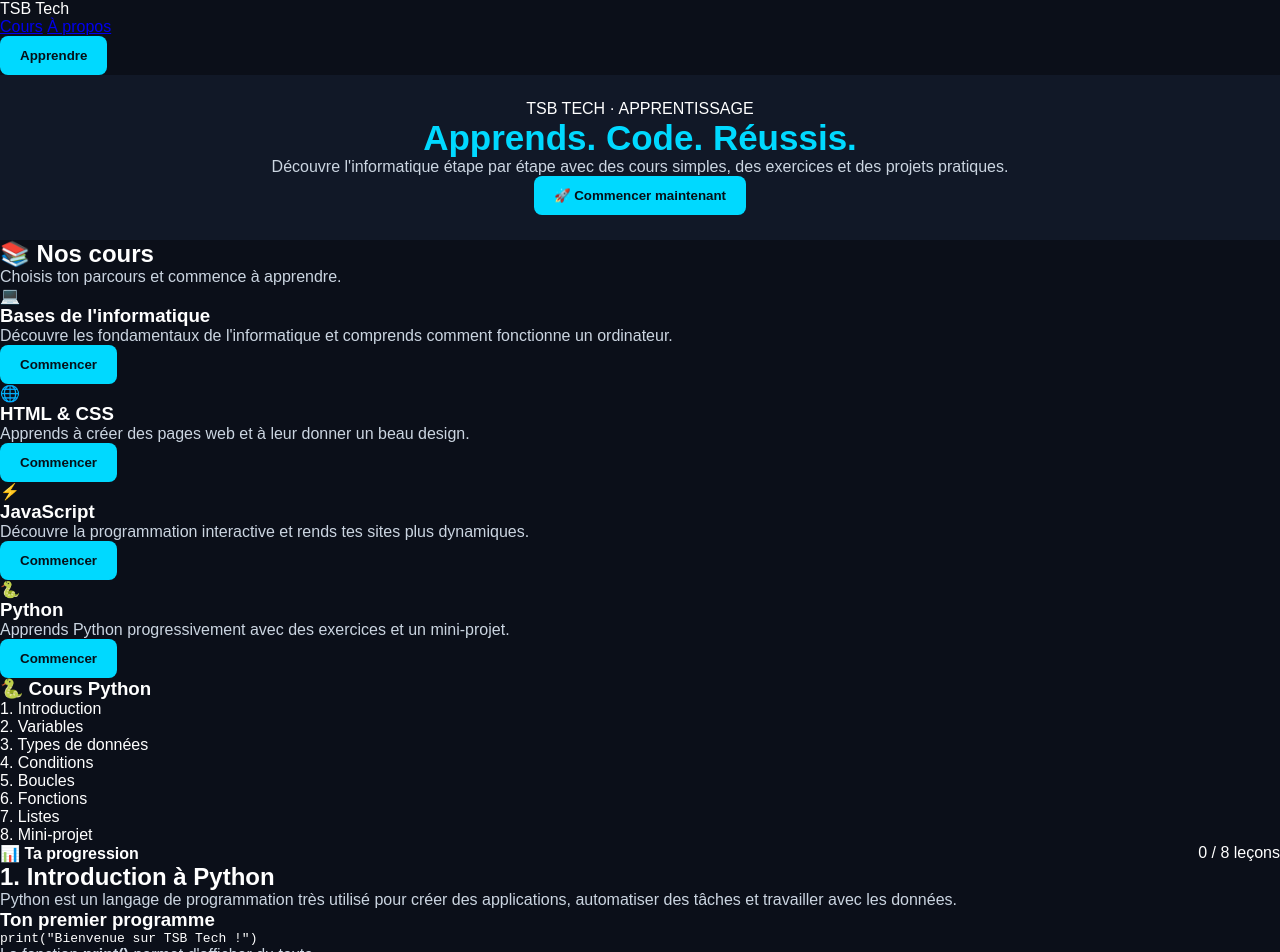
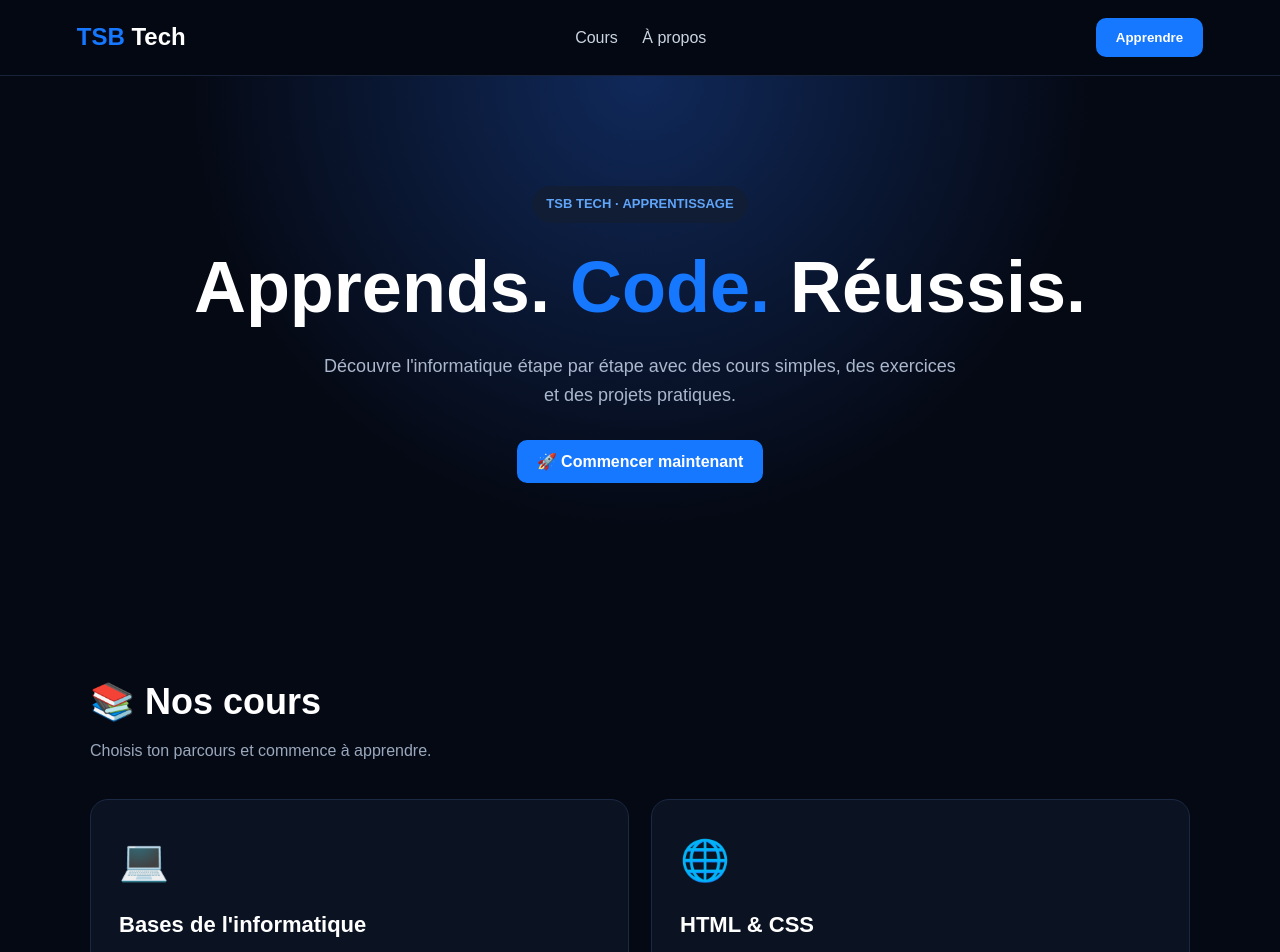
Before and after one commit to md0583868-gif/TSB-tech, a plain HTML site: page index.html in a window 1280 px wide. Shown: the top 952 px of the page. Drawn offline with Linux system fonts and the light colour scheme.

Commit message:
Update style.css

```diff
--- a/style.css
+++ b/style.css
@@ -1,40 +1,330 @@
 * {
+  box-sizing: border-box;
   margin: 0;
   padding: 0;
-  box-sizing: border-box;
+}
+
+html {
+  scroll-behavior: smooth;
 }
 
 body {
   font-family: Arial, sans-serif;
-  background: #0b0f19;
+  background: #050914;
+  color: white;
+  line-height: 1.6;
+}
+
+.container {
+  width: 88%;
+  max-width: 1100px;
+  margin: auto;
+}
+
+/* NAVIGATION */
+
+nav {
+  position: sticky;
+  top: 0;
+  z-index: 100;
+  display: flex;
+  align-items: center;
+  justify-content: space-between;
+  padding: 18px 6%;
+  background: rgba(5, 9, 20, 0.95);
+  border-bottom: 1px solid #18233a;
+}
+
+.logo {
+  font-size: 24px;
+  font-weight: bold;
+}
+
+.logo span {
+  color: #1677ff;
+}
+
+nav a {
+  color: #cbd5e1;
+  text-decoration: none;
+  margin: 0 10px;
+}
+
+nav a:hover {
+  color: #1677ff;
+}
+
+/* BOUTONS */
+
+.btn {
+  border: none;
+  border-radius: 10px;
+  padding: 12px 20px;
+  background: #1677ff;
+  color: white;
+  font-weight: bold;
+  cursor: pointer;
+  transition: 0.2s;
+}
+
+.btn:hover {
+  transform: translateY(-2px);
+  opacity: 0.9;
+}
+
+/* ACCUEIL */
+
+.hero {
+  padding: 110px 0;
+  text-align: center;
+  background:
+    radial-gradient(circle at top, #10295a, #050914 55%);
+}
+
+.badge {
+  display: inline-block;
+  padding: 8px 14px;
+  border-radius: 30px;
+  background: #101d35;
+  color: #60a5fa;
+  font-size: 13px;
+  font-weight: bold;
+}
+
+.hero h1 {
+  font-size: clamp(42px, 8vw, 72px);
+  line-height: 1.1;
+  margin: 25px 0;
+}
+
+.blue {
+  color: #1677ff;
+}
+
+.hero p {
+  max-width: 650px;
+  margin: auto;
+  color: #aab7cc;
+  font-size: 18px;
+}
+
+.hero-btn {
+  margin-top: 30px;
+  font-size: 16px;
+}
+
+/* COURS */
+
+.courses {
+  padding: 80px 0;
+}
+
+.courses h2 {
+  font-size: 36px;
+  margin-bottom: 8px;
+}
+
+.muted {
+  color: #9aa8bd;
+}
+
+.course-grid {
+  display: grid;
+  grid-template-columns: repeat(2, 1fr);
+  gap: 22px;
+  margin-top: 35px;
+}
+
+.course-card {
+  padding: 28px;
+  background: #0b1222;
+  border: 1px solid #1b2942;
+  border-radius: 18px;
+  transition: 0.25s;
+}
+
+.course-card:hover {
+  transform: translateY(-5px);
+  border-color: #1677ff;
+}
+
+.course-icon {
+  font-size: 40px;
+  margin-bottom: 15px;
+}
+
+.course-card h3 {
+  font-size: 22px;
+  margin-bottom: 10px;
+}
+
+.course-card p {
+  color: #9aa8bd;
+  margin-bottom: 20px;
+}
+
+/* PARCOURS */
+
+.main {
+  width: 88%;
+  max-width: 1100px;
+  margin: auto;
+  padding: 70px 0;
+  display: grid;
+  grid-template-columns: 250px 1fr;
+  gap: 30px;
+}
+
+.sidebar {
+  background: #0b1222;
+  border: 1px solid #1b2942;
+  border-radius: 15px;
+  padding: 20px;
+  height: fit-content;
+}
+
+.sidebar h3 {
+  margin-bottom: 15px;
+}
+
+.lesson-link {
+  padding: 12px;
+  margin: 5px 0;
+  border-radius: 8px;
+  color: #aab7cc;
+  cursor: pointer;
+}
+
+.lesson-link:hover,
+.lesson-link.active {
+  background: #1677ff;
   color: white;
 }
 
-header {
-  padding: 25px;
-  text-align: center;
-  background: #111827;
+/* PROGRESSION */
+
+.progress {
+  background: #0b1222;
+  border: 1px solid #1b2942;
+  border-radius: 15px;
+  padding: 20px;
+  margin-bottom: 20px;
 }
 
-h1 {
-  color: #00d9ff;
-  font-size: 35px;
+.bar {
+  height: 10px;
+  background: #18233a;
+  border-radius: 20px;
+  margin-top: 15px;
+  overflow: hidden;
 }
 
-p {
-  color: #cbd5e1;
+.fill {
+  height: 100%;
+  width: 0%;
+  background: #1677ff;
+  transition: 0.4s;
 }
 
-button {
-  background: #00d9ff;
-  color: #061018;
-  border: none;
-  padding: 12px 20px;
+/* LEÇONS */
+
+.lesson {
+  display: none;
+  background: #0b1222;
+  border: 1px solid #1b2942;
+  border-radius: 15px;
+  padding: 30px;
+}
+
+.lesson.active {
+  display: block;
+}
+
+.lesson h2 {
+  font-size: 30px;
+  margin-bottom: 15px;
+}
+
+.lesson h3 {
+  margin: 25px 0 10px;
+}
+
+pre {
+  background: #030712;
+  border: 1px solid #1b2942;
+  border-radius: 10px;
+  padding: 20px;
+  margin: 20px 0;
+  overflow-x: auto;
+  color: #93c5fd;
+}
+
+/* QUIZ */
+
+.quiz {
+  display: grid;
+  gap: 10px;
+  margin: 15px 0;
+}
+
+.quiz button {
+  text-align: left;
+  padding: 14px;
+  background: #111b2e;
+  border: 1px solid #273854;
+  color: white;
   border-radius: 8px;
   cursor: pointer;
+}
+
+.quiz button:hover {
+  border-color: #1677ff;
+}
+
+.result {
+  margin: 15px 0;
   font-weight: bold;
 }
 
-button:hover {
-  opacity: 0.8;
+/* FOOTER */
+
+footer {
+  text-align: center;
+  padding: 30px;
+  border-top: 1px solid #18233a;
+  color: #718096;
 }
+
+/* MOBILE */
+
+@media (max-width: 800px) {
+
+  nav {
+    flex-wrap: wrap;
+    gap: 12px;
+  }
+
+  nav > div:nth-child(2) {
+    display: none;
+  }
+
+  .hero {
+    padding: 80px 0;
+  }
+
+  .course-grid {
+    grid-template-columns: 1fr;
+  }
+
+  .main {
+    grid-template-columns: 1fr;
+  }
+
+  .sidebar {
+    position: static;
+  }
+
+  .lesson h2 {
+    font-size: 25px;
+  }
+}
```
